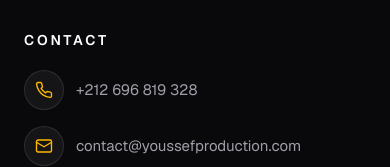
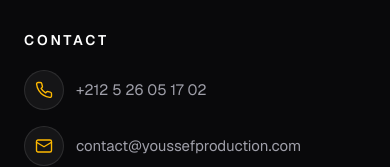
Before and after one commit to Korsa1212/youssef-photography, a Next.js app: page /a-propos in a window 390 px wide. Shown: the part 5455-5622 px from the top of the page. Built offline with nearby package versions, Linux system fonts and the light colour scheme; no server answers; a web font is replaced by a local one.

Commit message:
Move wedding film to Cloudflare R2, switch phone to +212 5 26 05 17 02

```diff
--- a/components/Footer.tsx
+++ b/components/Footer.tsx
@@ -1,4 +1,11 @@
 import Link from "next/link";
+import {
+  EMAIL,
+  INSTAGRAM_URL,
+  PHONE_DISPLAY,
+  PHONE_E164,
+  WHATSAPP_URL,
+} from "@/lib/seo";
 
 const iconProps = {
   fill: "none",
@@ -12,7 +19,7 @@
 const SOCIALS = [
   {
     label: "Instagram",
-    href: "https://www.instagram.com/youssef.production",
+    href: INSTAGRAM_URL,
     icon: (
       <svg viewBox="0 0 24 24" {...iconProps}>
         <rect x="3" y="3" width="18" height="18" rx="5" />
@@ -23,7 +30,7 @@
   },
   {
     label: "WhatsApp",
-    href: "https://wa.me/212696819328",
+    href: WHATSAPP_URL,
     icon: (
       <svg viewBox="0 0 24 24" fill="currentColor" className="h-[18px] w-[18px]">
         <path d="M17.472 14.382c-.297-.149-1.758-.867-2.03-.967-.273-.099-.471-.148-.67.15-.197.297-.767.966-.94 1.164-.173.199-.347.223-.644.075-.297-.15-1.255-.463-2.39-1.475-.883-.788-1.48-1.761-1.653-2.059-.173-.297-.018-.458.13-.606.134-.133.297-.347.446-.52.149-.174.198-.298.297-.497.1-.198.05-.371-.025-.52-.075-.149-.669-1.612-.916-2.207-.242-.579-.487-.5-.669-.51-.173-.008-.371-.01-.57-.01-.198 0-.52.074-.792.372-.272.297-1.04 1.016-1.04 2.479 0 1.462 1.065 2.875 1.213 3.074.149.198 2.096 3.2 5.077 4.487.709.306 1.262.489 1.694.625.712.227 1.36.195 1.871.118.571-.085 1.758-.719 2.006-1.413.248-.694.248-1.289.173-1.413-.074-.124-.272-.198-.57-.347m-5.421 7.403h-.004a9.87 9.87 0 01-5.031-1.378l-.361-.214-3.741.982.998-3.648-.235-.374a9.86 9.86 0 01-1.51-5.26c.001-5.45 4.436-9.884 9.888-9.884 2.64 0 5.122 1.03 6.988 2.898a9.825 9.825 0 012.893 6.994c-.003 5.45-4.437 9.884-9.885 9.884m8.413-18.297A11.815 11.815 0 0012.05 0C5.495 0 .16 5.335.157 11.892c0 2.096.547 4.142 1.588 5.945L.057 24l6.305-1.654a11.882 11.882 0 005.683 1.448h.005c6.554 0 11.89-5.335 11.893-11.893a11.821 11.821 0 00-3.48-8.413z" />
@@ -71,7 +78,7 @@
           </p>
           <div className="space-y-4">
             <a
-              href="tel:+212696819328"
+              href={`tel:${PHONE_E164}`}
               className="flex items-center gap-3 text-[15px] transition-colors hover:text-white"
             >
               <span className="flex h-10 w-10 shrink-0 items-center justify-center rounded-full border border-white/10 bg-white/5 text-amber-400">
@@ -79,10 +86,10 @@
                   <path d="M22 16.92v3a2 2 0 0 1-2.18 2 19.79 19.79 0 0 1-8.63-3.07 19.5 19.5 0 0 1-6-6A19.79 19.79 0 0 1 2.12 4.18 2 2 0 0 1 4.11 2h3a2 2 0 0 1 2 1.72c.127.96.361 1.903.7 2.81a2 2 0 0 1-.45 2.11L8.09 9.91a16 16 0 0 0 6 6l1.27-1.27a2 2 0 0 1 2.11-.45c.907.339 1.85.573 2.81.7A2 2 0 0 1 22 16.92z" />
                 </svg>
               </span>
-              +212 696 819 328
+              {PHONE_DISPLAY}
             </a>
             <a
-              href="mailto:contact@youssefproduction.com"
+              href={`mailto:${EMAIL}`}
               className="flex items-center gap-3 text-[15px] transition-colors hover:text-white"
             >
               <span className="flex h-10 w-10 shrink-0 items-center justify-center rounded-full border border-white/10 bg-white/5 text-amber-400">
@@ -91,10 +98,10 @@
                   <path d="m22 7-10 6L2 7" />
                 </svg>
               </span>
-              contact@youssefproduction.com
+              {EMAIL}
             </a>
             <a
-              href="https://wa.me/212696819328"
+              href={WHATSAPP_URL}
               target="_blank"
               rel="noopener noreferrer"
               className="flex items-center gap-3 text-[15px] transition-colors hover:text-white"
--- a/lib/seo.ts
+++ b/lib/seo.ts
@@ -5,8 +5,8 @@
 export const SITE_DESCRIPTION =
   "Youssef Production — photographe et vidéaste à Marrakech. Mariage, fiançailles, événements : des souvenirs authentiques, livrés rapidement.";
 
-export const PHONE_E164 = "+212696819328";
-export const PHONE_DISPLAY = "+212 696 819 328";
+export const PHONE_E164 = "+212526051702";
+export const PHONE_DISPLAY = "+212 5 26 05 17 02";
 export const WHATSAPP_URL = "https://wa.me/212696819328";
 export const EMAIL = "contact@youssefproduction.com";
 export const INSTAGRAM_URL = "https://www.instagram.com/youssef.production";
--- a/next.config.ts
+++ b/next.config.ts
@@ -18,6 +18,13 @@
         pathname: "/storage/v1/object/public/**",
       },
       {
+        // Cloudflare R2 public bucket holding the wedding film. Only needed
+        // if a poster frame is ever served through next/image.
+        protocol: "https",
+        hostname: "*.r2.dev",
+        pathname: "/**",
+      },
+      {
         protocol: "https",
         hostname: "images.unsplash.com",
         pathname: "/**",
```
Also changed, not shown: 2 other files (tests, documents, lock files or other folders).
